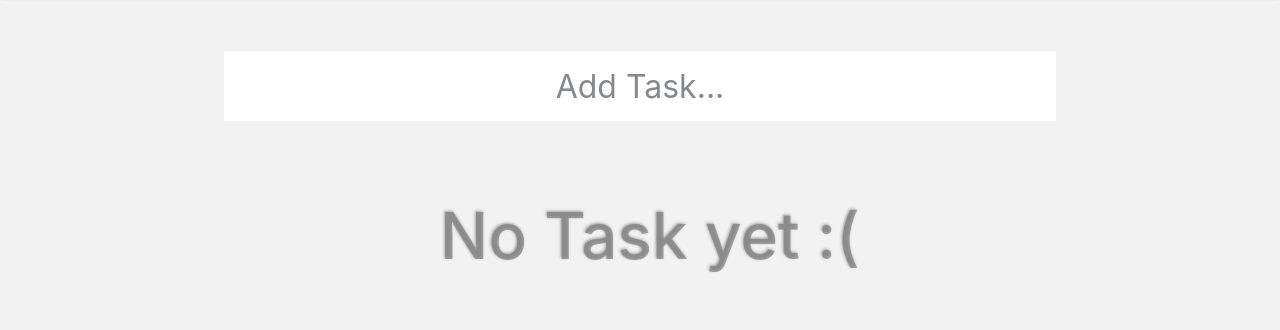
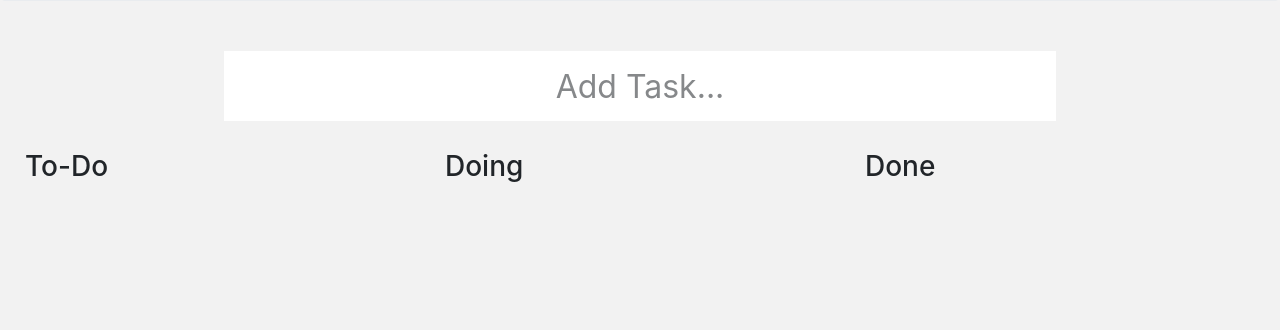
Before and after one commit to Jcarnecer/task, a CodeIgniter app: page /task/index.php/views/team/1 in a window 1280 px wide. Shown: the part 275-605 px from the top of the page. Run offline with CodeIgniter, Linux system fonts and the light colour scheme; the visitor is signed in with stand-in values (Sample User, id 1); data that the repository does not hold is empty.

```diff
--- a/application/views/include/header.php
+++ b/application/views/include/header.php
@@ -25,14 +25,14 @@
             </div>
 
             <ul class="sidebar-menu">
-<!--
-                <li class="">
+
+                <!-- <li class="">
                     <a class="task-create" href="#taskModifyModal" data-toggle="modal">
                         <i class="fa fa-plus" aria-hidden="true"></i>
                         <span>Add Task</span>
                     </a>
-                </li>
--->
+                </li> -->
+
                 <li class="">
                     <a class="task-create" href="#searchTaskModal" data-toggle="modal">
                         <i class="fa fa-search" aria-hidden="true"></i>
@@ -41,7 +41,7 @@
                 </li>
 
                 <li class="">
-                    <a class="" href="<?= base_url('tasks'); ?>">
+                    <a class="" href="<?= base_url('personal'); ?>">
                         <i class="fa fa-tasks" aria-hidden="true"></i>
                         <span>Personal Task</span>
                     </a>
@@ -54,7 +54,7 @@
                     </a>
                     <ul class="sub collapse" id="UIElementsSub1">
                         <?php foreach($teams as $team): ?>
-                        <li><a href="<?= base_url('tasks/team/' . $team->id); ?>"><?=$team->name?></a></li>
+                        <li><a href="<?= base_url('team/' . $team->id); ?>"><?=$team->name?></a></li>
                         <?php endforeach; ?>
                         <li>
                             <a class="team-create" href="#teamModifyModal" data-toggle="modal"><i class="fa fa-plus" aria-hidden="true"></i> Create Team</a>
--- a/application/views/task/team.php
+++ b/application/views/task/team.php
@@ -16,21 +16,27 @@
         </a>
     </div>
 
-    <div class="container-fluid task-tag-board">
+    <div class="container-fluid kanban-board">
         <div id="taskTileList" class="row">
-            <div class="container-fluid">
+            <div class="col-md-4 container-fluid">
                 <div id="thingsToDo" class="row">
-
+                    <div class="col-md-12">
+                        <h3>To-Do</h3>
+                    </div>
                 </div>
             </div>
-            <div id="doing" class="container-fluid">
+            <div id="doing" class="col-md-4 container-fluid">
                 <div class="row">
-
+                    <div class="col-md-12">
+                        <h3>Doing</h3>
+                    </div>
                 </div>
             </div>
-            <div id="done" class="container-fluid">
+            <div id="done" class="col-md-4 container-fluid">
                 <div class="row">
-
+                    <div class="col-md-12">
+                        <h3>Done</h3>
+                    </div>
                 </div>
             </div>
         </div>
--- a/assets/css/task.css
+++ b/assets/css/task.css
@@ -1,13 +1,25 @@
+/* Task Board */
+.kanban-board {
+    font-family:
+}
+
+
+.task-tag-board {
+    margin: 10px;
+}
+
+
 #taskTileList {
     padding: 10px;
 }
 
-/* Modal Text Area and Input */
 
+/* Task_modal */
 .modal input.heading {
     height: 50px;
     width: 100%;
 }
+
 
 .modal textarea {
     width: 100%;
@@ -17,23 +29,26 @@
     overflow-y: hidden;
 }
 
+
 .modal input, .modal textarea {
     border: 0 hidden #ffffff;
     background-color: transparent;
 }
 
+
 .modal input:focus, .modal textarea:focus, .modal button:focus {
     outline: none;
 }
 
-/* Note */
 
+/* Note_modal */
 .modal .task-note-label {
     font-weight: 800;
     font-size: 28px;
     text-align: center;
     width: 100%;
 }
+
 
 .modal .task-note-box {
     background-color: #ffffff;
@@ -42,19 +57,23 @@
     padding: 10px 20px;
 }
 
+
 .modal .task-note-list {
     margin: 10px;
 }
+
 
 .modal .task-note-list-item {
     /* padding: 5px; */
     margin: 0px;
 }
 
+
 .modal .task-note-user {
     width: 75%;
     padding-bottom: 75%;
 }
+
 
 .modal .task-note-text {
     font-weight: 500;
@@ -63,14 +82,16 @@
     background-color: #ffffff;
     border-radius: 15px;
 }
+/* end-of-Note_modal */
 
-/* Tag */
 
+/* Tag_modal */
 .modal .task-tag {
     font-size: 14px;
     line-height: 1.8;
     margin: 1px;
 }
+
 
 .modal .task-tag-list span.label {
     margin: 2px;
@@ -80,28 +101,26 @@
     display: inline-block;
 }
 
+
 .model .task-tag-remove {
     font-size: 10px;
     display: inline-block;
 }
+/* end-of-Tag_modal */
 
-/* Other */
 
-.modal ::-webkit-input-placeholder {
-    color: #808080;
-}
-
-/* View Task */
-
+/* View_task_modal */
 .heading {
     font-weight: 800;
     font-size: 32px;
 }
 
+
 .body {
     font-weight: 500;
     font-size: 22px;
 }
+
 
 .no-task-text {
     margin: 50px auto;
@@ -111,20 +130,30 @@
     text-shadow: -1px -1px 3px;
     text-align: center;
 }
+/* end-of-View_task_modal */
 
-/* Team Member */
 
+/* Other */
+.modal ::-webkit-input-placeholder {
+    color: #808080;
+}
+/* end-of-Task_modal */
+
+
+/* Team_modal */
 .modal .team-member {
     font-size: 14px;
     line-height: 1.8;
     margin: 1px;
 }
 
+
 .modal .team-member-label {
     display: inline-block;
     font-size: 20px;
     font-weight: 700;
 }
+
 
 .modal .team-member-list span.label {
     margin: 2px;
@@ -134,13 +163,24 @@
     display: inline-block;
 }
 
+
 .model .team-member-remove {
     font-size: 10px;
     display: inline-block;
 }
+/* end-of-Team_modal */
+
+
+/* Create Task button*/
+.createTaskButton{
+    width: 100px;
+    height: 100px;
+    background-color: black;
+
+}
+
 
 /* Search */
-
 #taskSearch, #taskSearch:focus {
     width: 100%;
     height: 70px;
@@ -149,6 +189,7 @@
     border-style: hidden;
     outline: none;
 }
+
 
 /* Add Task Search */
 .addTaskSearch{
@@ -160,6 +201,7 @@
     outline: none;
 }
 
+
 .task-search-item {
     margin: 3px 0;
     color: #000000;
@@ -170,14 +212,8 @@
     font-weight: 500;
 }
 
-/* Task Board */
 
-.task-tag-board {
-    margin: 10px;
-}
-
-/* Task Tile */
-/*
+/* Task Tile
 .task-tile1{
     color: #000000;
     padding: 20px;
@@ -200,11 +236,13 @@
     box-shadow: 0px 1px 1px;
 }
 
+
 .tile-title {
     word-wrap: break-word;
     font-weight: bold;
     font-size: 20px;
 }
+
 
 .tile-description {
     overflow-x: hidden;
@@ -214,11 +252,12 @@
     font-size: 14px;
 }
 
+
 /* Color Button */
-
 .btn-color span.glyphicon {
     color: #808080;
 }
+
 
 .btn-circle, .btn-circle:focus {
     width: 30px;
@@ -233,6 +272,7 @@
     transition: 0.5s;
 }
 
+
 .btn-circle.btn-lg {
     width: 50px;
     height: 50px;
@@ -242,6 +282,7 @@
     border-radius: 25px;
     border-color: #eeeeee;
 }
+
 
 .btn-circle.btn-xl {
     width: 70px;
@@ -253,13 +294,14 @@
     border-color: #eeeeee;
 }
 
+
 /* Other */
-
 .box{
 	width:100px;
     height:100px;
     background:#f00;
 }
+
 
 .circle{
     background-color: #808080;
@@ -270,6 +312,7 @@
 	padding-bottom: 100%;
 }
 
+
 .plan-box{
     background-color: #fff;
     border-radius: 5px;
@@ -278,10 +321,12 @@
     box-shadow: 0 2px 2px #efefef;
 }
 
+
 a:link, a:visited, a:hover{
 /*    color: #fff;*/
     text-decoration: none;
 }
+
 
 @media (min-width: 992px) {
     .container-scroll {
@@ -306,12 +351,3 @@ a:link, a:visited, a:hover{
     font-weight: bold;
     text-align: center;
 }
-
-
-/* Create Task button*/
-.createTaskButton{
-    width: 100px;
-    height: 100px;
-    background-color: black;
-
-}
--- a/assets/js/task.js
+++ b/assets/js/task.js
@@ -4,14 +4,15 @@ $(function () {
     // Initialize
     $(document).getTask().done(function(data) {
 
-        if(data.length == 0) {
+        // if(data.length == 0) {
 
-            $('#taskTileList').html(
-                `<h1 class="no-task-text">
-                    No Task yet :(
-                </h1>`
-            );
-        } else {
+        //     $('#taskTileList').html(
+        //         `<h1 class="no-task-text">
+        //             No Task yet :(
+        //         </h1>`
+        //     );
+        // } else {
+
             $(document).displayTask(data);
         }
     });
--- a/assets/js/team.js
+++ b/assets/js/team.js
@@ -1,4 +1,5 @@
 $(function () {
+
 
     // Load Modal
     $(document).on('click', '.team-create', function(){
@@ -85,7 +86,8 @@ $(function () {
 
             $(document).postTeam(team).always(function(data) {
 
-                window.location.href = `${baseUrl}tasks/team/${data['team_id']}`;
+                window.location.href = `${baseUrl}team/${data['team_id']}`;
+                // console.log(data['team_id']);
             });
         else if($(this).closest('form').attr('id') == 'teamUpdateForm')
 
```
Also changed, not shown: application/controllers/Teams.php (+8 -3 lines), application/controllers/Users.php (+5 -4 lines).
